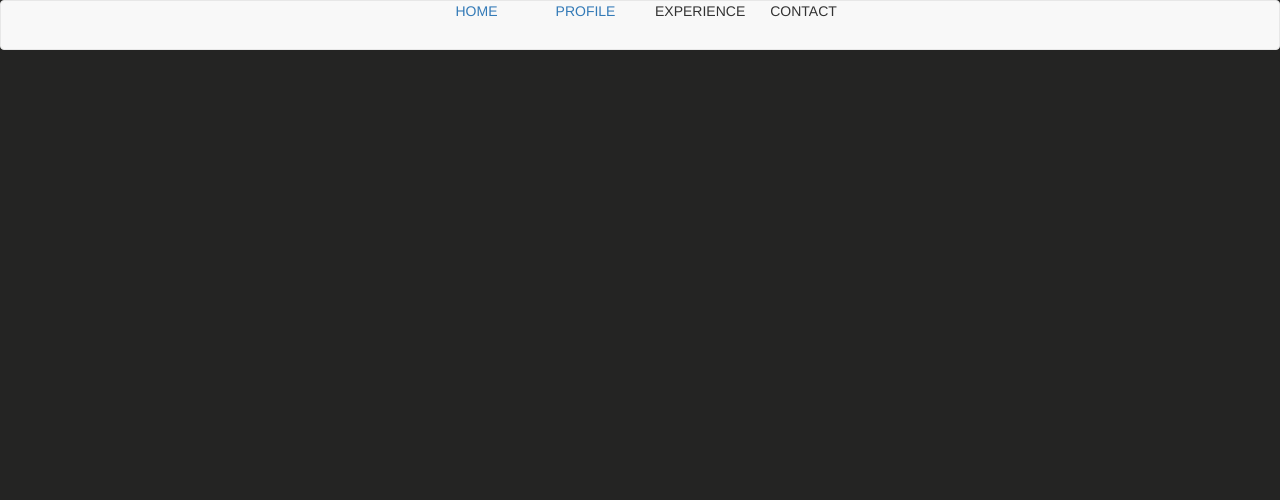
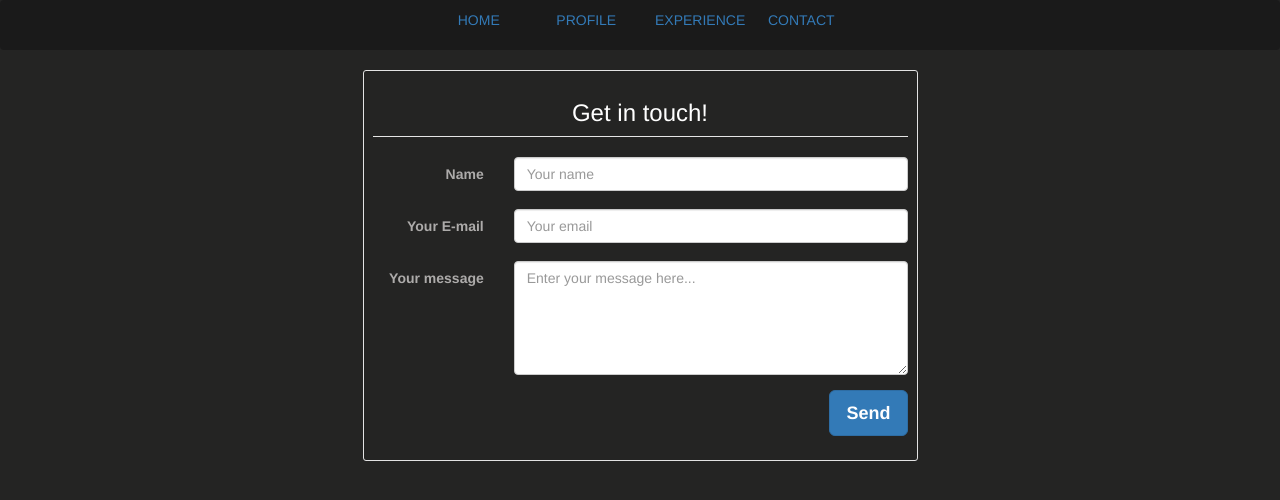
Before and after one commit to Mootconn/OnlineResume, a plain HTML site: page www/contact.html in a window 1280 px wide. Drawn offline with nearby package versions, Linux system fonts and the light colour scheme.

Commit message:
fixed navbar and added experience and contact page basics

```diff
--- a/www/contact.html
+++ b/www/contact.html
@@ -17,7 +17,53 @@
 
   <body>
     <!--Navbar-->
-    <nav class="navbar navbar-default text-center" id="navMenu"><nav>
+    <nav class="navbar navbar-default text-center" id="navMenu"></nav>
+
+    <!--Form-->
+    <div class="container">
+	<div class="row">
+      <div class="col-md-6 col-md-offset-3">
+        <div class="well well-sm">
+          <form class="form-horizontal" action="" method="post">
+          <fieldset>
+            <legend class="text-center"><h3>Get in touch!</h3></legend>
+
+            <!-- Name input-->
+            <div class="form-group">
+              <label class="col-md-3 control-label" for="name"><p>Name</p></label>
+              <div class="col-md-9">
+                <input id="name" name="name" type="text" placeholder="Your name" class="form-control">
+              </div>
+            </div>
+
+            <!-- Email input-->
+            <div class="form-group">
+              <label class="col-md-3 control-label" for="email"><p>Your E-mail</p></label>
+              <div class="col-md-9">
+                <input id="email" name="email" type="text" placeholder="Your email" class="form-control">
+              </div>
+            </div>
+
+            <!-- Message body -->
+            <div class="form-group">
+              <label class="col-md-3 control-label" for="message"><p>Your message</p></label>
+              <div class="col-md-9">
+                <textarea class="form-control" id="message" name="message" placeholder="Enter your message here..." rows="5"></textarea>
+              </div>
+            </div>
+
+            <!-- Form actions -->
+            <div class="form-group">
+              <div class="col-md-12 text-right">
+                <button type="submit" class="btn btn-primary btn-lg">Send</button>
+              </div>
+            </div>
+          </fieldset>
+          </form>
+        </div>
+      </div>
+	</div>
+</div>
 
   <script src="js/script.js"></script>
   </body>
--- a/www/css/resumeStyle.css
+++ b/www/css/resumeStyle.css
@@ -1,5 +1,9 @@
 body {
  background-color: #242423;
+}
+
+p {
+  color: #adabaa;
 }
 
 .background-picture{
@@ -19,6 +23,10 @@ h2 {
   font-size: 2.0em;
 }
 
+h3 {
+  color: white;
+}
+
 .footer-main {
   position:static;
   color: white;
@@ -26,7 +34,7 @@ h2 {
   bottom: 0;
   left: 0;
   padding: 1rem;
-  background-color: #333332;
+  background-color: #1a1a1a;
   text-align: center;
 }
 
@@ -39,16 +47,29 @@ h2 {
   padding-bottom: 50px;
 }
 
-.sidenav{
-
-
-}
-
 pre{
   background-color: inherit;
 }
 
 .profile-content{
   padding-left: 5em;
-  padding-right: 5em;<!DOCTYPE html>
+  padding-right: 5em;
 }
+
+.education{
+  padding-top: 2em;
+  padding-bottom: 2em;
+}
+
+.well-sm{
+  background: inherit;
+
+}
+
+.navbar-default{
+  background-color: #1a1a1a;
+  text-align: center;
+  color: white;
+  padding: 1rem;
+  border: none;
+}
--- a/www/experience.html
+++ b/www/experience.html
@@ -15,10 +15,76 @@
   <title>My Experience</title>
 </head>
 
-  <body>
-    <!--Navbar-->
-    <nav class="navbar navbar-default text-center" id="navMenu"><nav>
+<body>
+  <!--Navbar-->
+  <nav class="navbar navbar-default text-center" id="navMenu"></nav>
+  <!--Strengths-->
+  <div class="container-fluid text-center">
+    <div class="row">
+      <h1>Strengths</h2>
+      </div>
 
-  <script src="js/script.js"></script>
-  </body>
-</html>
+      <!--Education-->
+      <div class="row">
+        <h1>Education</h2>
+          <div class="education">
+            <button data-toggle="collapse" data-target="#victoria">Victoria University</button>
+            <div id="victoria" class="collapse">
+              <h4>Bachelor of Engineering with Honours, Majoring in Software Engineering</h4>
+                <h5>2015 - Current</h5>
+                <p>Dis is stuff about the degreee and all that</p>
+              </div>
+            </div>
+            <div class="education">
+              <button data-toggle="collapse" data-target="#eit">Eastern Institute of Technology</button>
+              <div id="eit" class="collapse">
+                <h4>Diploma in Information and Communication Technology</h4>
+                <h5>2014 - 2015</h5>
+                <p>Dis is stuff about the degreee and all that</p>
+              </div>
+            </div>
+            <div class="education">
+              <button data-toggle="collapse" data-target="#nbhs">Napier Boys High School</button>
+              <div id="nbhs" class="collapse">
+                <h4>Level 3 NCEA </h4>
+                <h5>2009 - 2013</h5>
+                <p>Dis is stuff about the degreee and all that</p>
+              </div>
+            </div>
+          </div>
+          <!--Work experience-->
+          <div class="row">
+            <h1>Work Experience</h2>
+              <div class="education">
+                <button data-toggle="collapse" data-target="#delivereasy">Delivereasy</button>
+                <div id="delivereasy" class="collapse">
+                  <h4>Wellington operations co-ordinator</h4>
+                    <h5>2016 - Current</h5>
+                    <p>Dis is stuff about the job and what not</p>
+                  </div>
+                </div>
+                <div class="education">
+                  <button data-toggle="collapse" data-target="#zeppelin">Zeppelin Cafe</button>
+                  <div id="zeppelin" class="collapse">
+                    <h4>Waiter and Kitchen hand</h4>
+                      <h5>2014 - 2016</h5>
+                      <p>Dis is stuff about the job and what not</p>
+                    </div>
+                  </div>
+                </div>
+                <!--References-->
+                <div class="row">
+                  <h1>References</h2>
+                    <div class="education">
+                      <button data-toggle="collapse" data-target="#nick">Nick Foster</button>
+                      <div id="nick" class="collapse">
+                        <h4>CEO Delivereasy</h4>
+                          <p>Dis is stuff about the job and what not</p>
+                        </div>
+                      </div>
+                  </div>
+                </div>
+
+                <script src="js/script.js"></script>
+              </body>
+              </html>
--- a/www/js/script.js
+++ b/www/js/script.js
@@ -1,4 +1,4 @@
-
+/**NAVBAR**/
 document.getElementById("navMenu").innerHTML +=
   '<div class="row">'+
     '<div class="col-sm-4">'+
@@ -9,10 +9,10 @@ document.getElementById("navMenu").innerHTML +=
       '<a href="profile.html">PROFILE</a>'+
     '</div>'+
     '<div class="col-sm-1">'+
-      'EXPERIENCE'+
+      '<a href="experience.html">EXPERIENCE</a>'+
     '</div>'+
     '<div class="col-sm-1">'+
-      'CONTACT'+
+      '<a href="contact.html">CONTACT</a>'+
     '</div>'+
     '<div class="col-sm-4">'+
       '<!--Spacing-->'+
```
Also changed, not shown: www/profile.html (+2 -2 lines).
